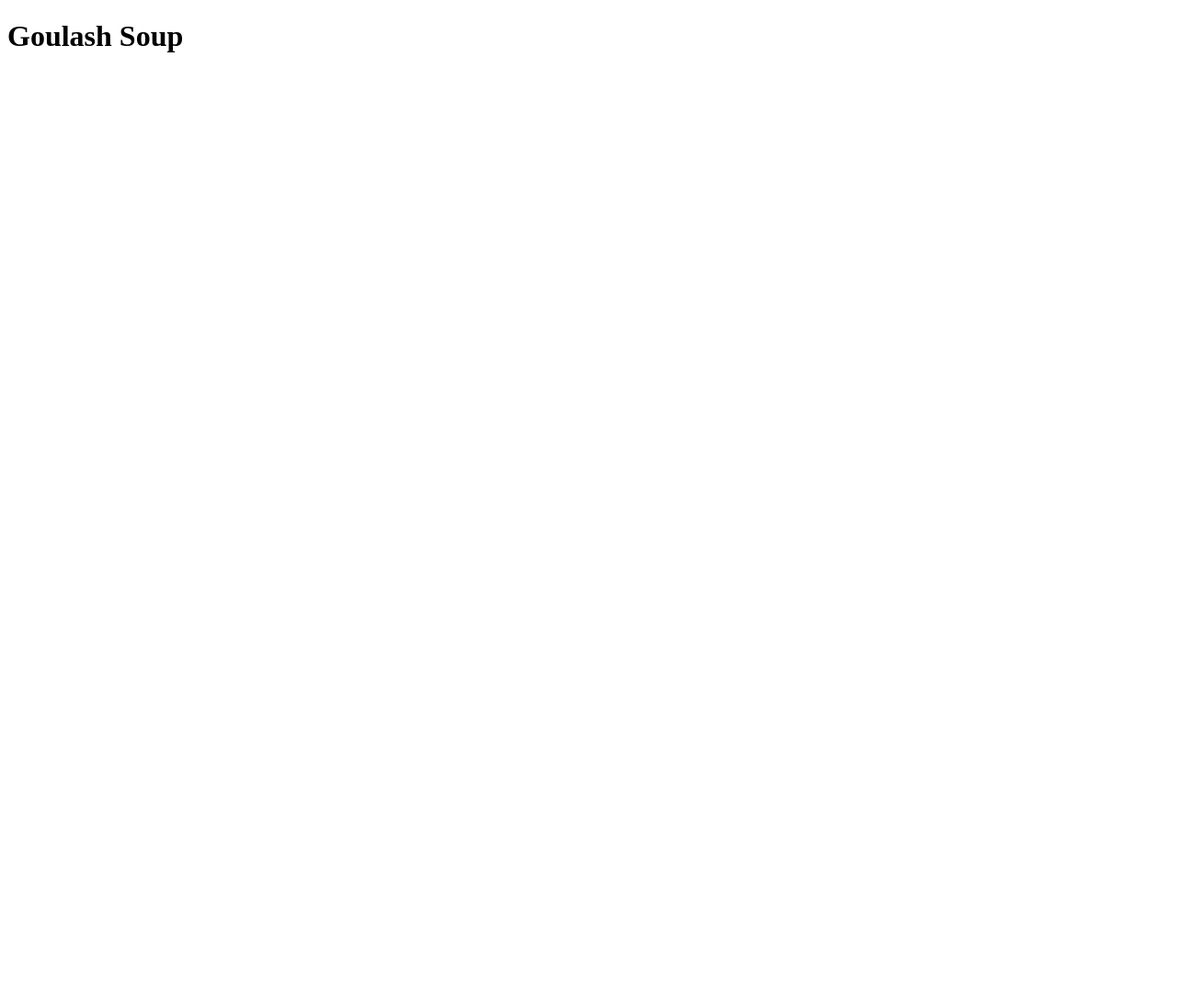
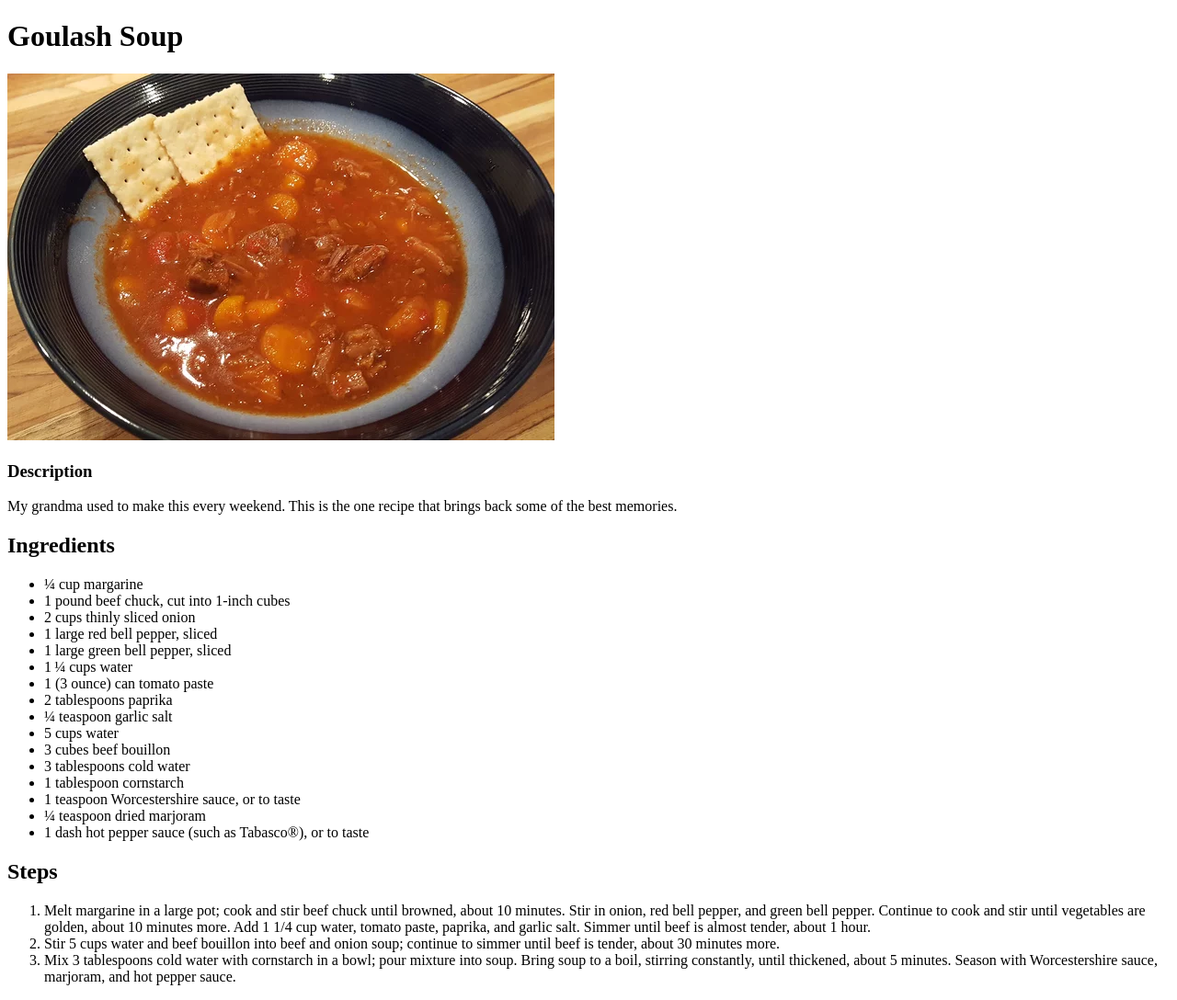
Before and after one commit to davidbarros2/odin-recipes, a plain HTML site: page recipes/goulash.html in a window 1280 px wide. Shown: the whole page at 92% size. Before the commit the page ends 800 px from the top, so only its background shows below. Drawn offline with Linux system fonts and the light colour scheme.

Commit message:
Added content to webpages

```diff
--- a/recipes/goulash.html
+++ b/recipes/goulash.html
@@ -8,5 +8,35 @@
 </head>
 <body>
     <h1>Goulash Soup</h1>
+    <p>
+    <img src="../img/goulash.webp" alt="Goulash Soup picture">
+    </p>
+    <h3>Description</h3>
+    <p>My grandma used to make this every weekend. This is the one recipe that brings back some of the best memories.</p>
+    <h2>Ingredients</h2>
+    <ul>
+        <li>¼ cup margarine</li>
+        <li>1 pound beef chuck, cut into 1-inch cubes</li>
+        <li>2 cups thinly sliced onion</li>
+        <li>1 large red bell pepper, sliced</li>
+        <li>1 large green bell pepper, sliced</li>
+        <li>1 ¼ cups water</li>
+        <li>1 (3 ounce) can tomato paste</li>
+        <li>2 tablespoons paprika</li>
+        <li>¼ teaspoon garlic salt</li>
+        <li>5 cups water</li>
+        <li>3 cubes beef bouillon</li>
+        <li>3 tablespoons cold water</li>
+        <li>1 tablespoon cornstarch</li>
+        <li>1 teaspoon Worcestershire sauce, or to taste</li>
+        <li>¼ teaspoon dried marjoram</li>
+        <li>1 dash hot pepper sauce (such as Tabasco®), or to taste</li>
+    </ul>
+    <h2>Steps</h2>
+    <ol>
+        <li>Melt margarine in a large pot; cook and stir beef chuck until browned, about 10 minutes. Stir in onion, red bell pepper, and green bell pepper. Continue to cook and stir until vegetables are golden, about 10 minutes more. Add 1 1/4 cup water, tomato paste, paprika, and garlic salt. Simmer until beef is almost tender, about 1 hour.</li>
+        <li>Stir 5 cups water and beef bouillon into beef and onion soup; continue to simmer until beef is tender, about 30 minutes more.</li>
+        <li>Mix 3 tablespoons cold water with cornstarch in a bowl; pour mixture into soup. Bring soup to a boil, stirring constantly, until thickened, about 5 minutes. Season with Worcestershire sauce, marjoram, and hot pepper sauce.</li>
+    </ol>
 </body>
 </html>
```
Also changed, not shown: index.html (+1 -1 lines), recipes/chicken.html (+31 -0 lines), recipes/lasagna.html (+25 -2 lines), img/lasagna.webp.
